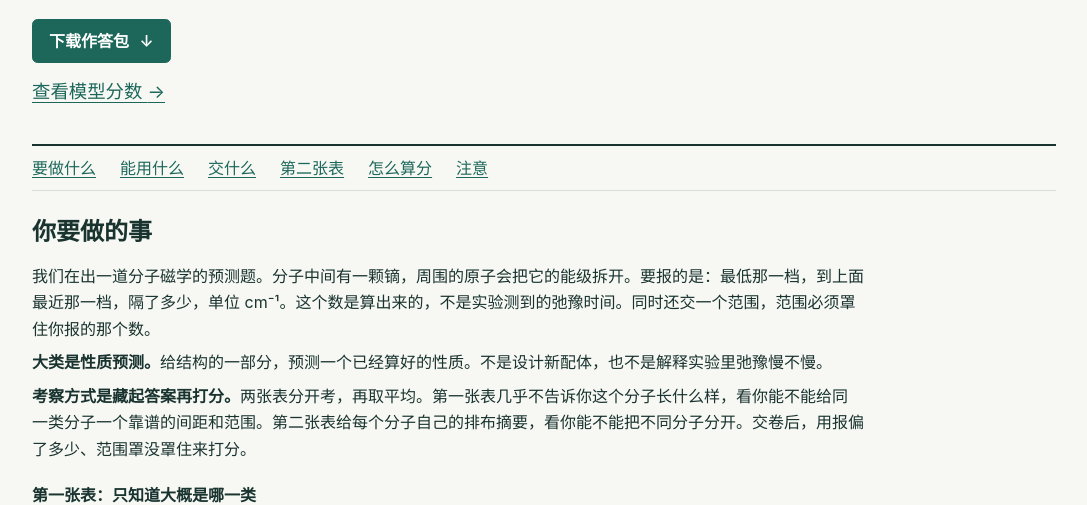
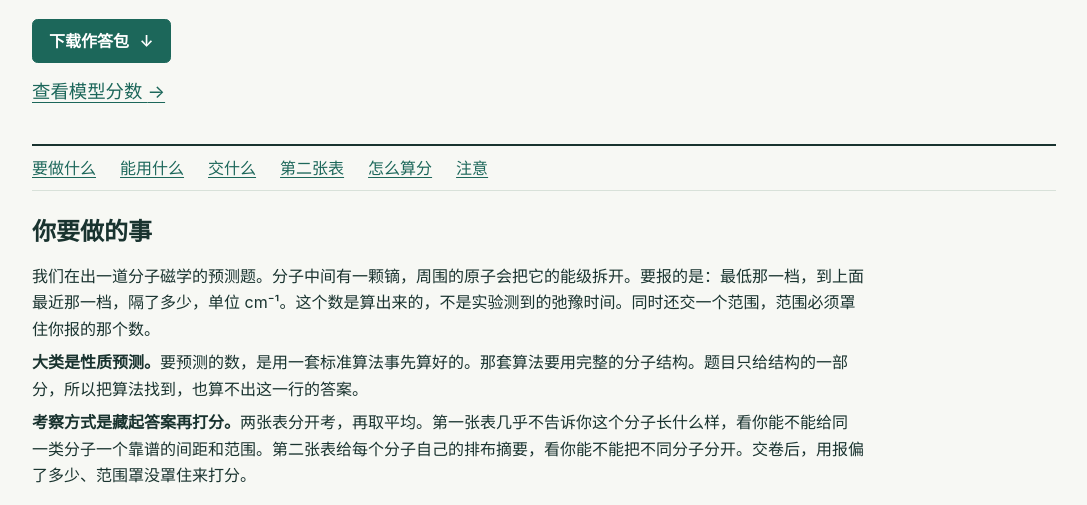
Before and after one commit to sksx085/ai4s-bench-notes, a plain HTML site: page practice/dy-ladder-prediction.html in a window 1280 px wide. Shown: the part 308-813 px from the top of the page, without its empty margins (96-1183 px from the left). Drawn offline with Linux system fonts and the light colour scheme.

Commit message:
Say that knowing the standard algorithm does not recover each row.
Co-authored-by: Cursor <cursoragent@cursor.com>

```diff
--- a/practice/dy-ladder-prediction.html
+++ b/practice/dy-ladder-prediction.html
@@ -61,7 +61,7 @@
       <section id="task" class="topic-section" aria-labelledby="task-heading">
         <h2 id="task-heading">你要做的事</h2>
         <p>我们在出一道分子磁学的预测题。分子中间有一颗镝，周围的原子会把它的能级拆开。要报的是：最低那一档，到上面最近那一档，隔了多少，单位 cm⁻¹。这个数是算出来的，不是实验测到的弛豫时间。同时还交一个范围，范围必须罩住你报的那个数。</p>
-        <p><strong>大类是性质预测。</strong>给结构的一部分，预测一个已经算好的性质。不是设计新配体，也不是解释实验里弛豫慢不慢。</p>
+        <p><strong>大类是性质预测。</strong>要预测的数，是用一套标准算法事先算好的。那套算法要用完整的分子结构。题目只给结构的一部分，所以把算法找到，也算不出这一行的答案。</p>
         <p><strong>考察方式是藏起答案再打分。</strong>两张表分开考，再取平均。第一张表几乎不告诉你这个分子长什么样，看你能不能给同一类分子一个靠谱的间距和范围。第二张表给每个分子自己的排布摘要，看你能不能把不同分子分开。交卷后，用报偏了多少、范围罩没罩住来打分。</p>
         <h3>第一张表：只知道大概是哪一类</h3>
         <p>498 个分子，编号 <code>DY-001</code> 到 <code>DY-498</code>。每个分子只告诉你两件事：</p>
```
Also changed, not shown: 1 other file.
